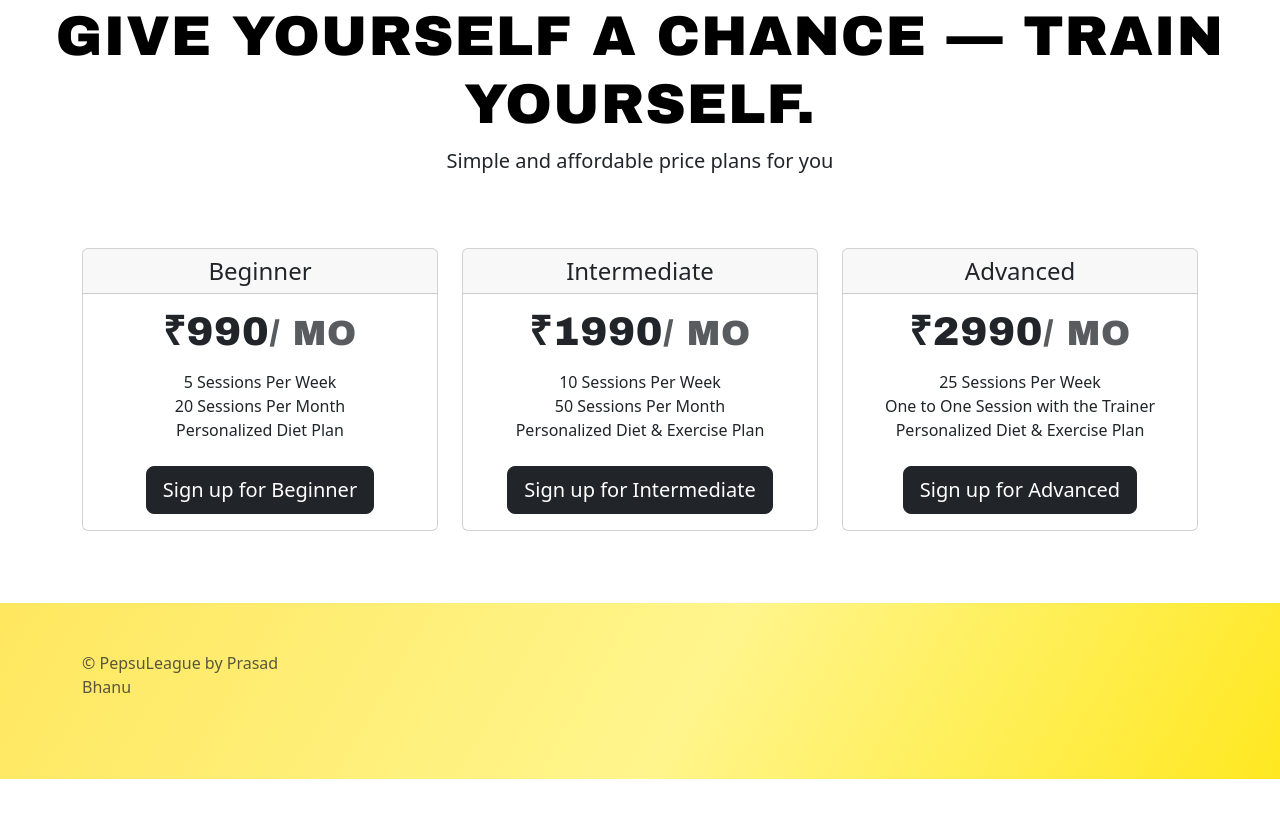
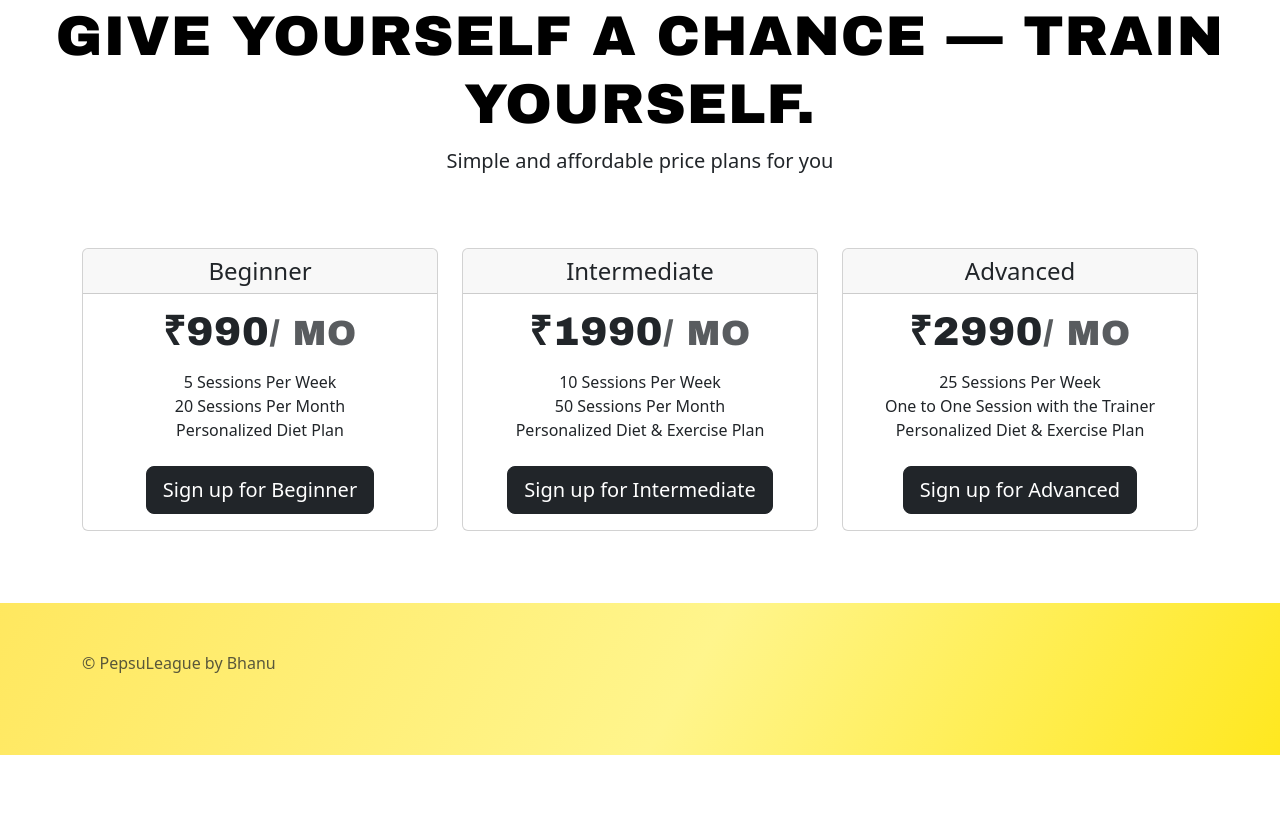
Before and after one commit to Bhanubhaiya/PepsuLeague, a plain HTML site: page index.html in a window 1280 px wide. Shown: the part 3325-4142 px from the top of the page. Drawn offline with nearby package versions, Linux system fonts and the light colour scheme.

Commit message:
Update index.html

```diff
--- a/index.html
+++ b/index.html
@@ -250,7 +250,7 @@ Now when people ask what keeps me going, I smile and say, “Because the person
     <div class="container">
       <footer class="row row-cols-1 row-cols-sm-2 row-cols-md-5 py-5 my-5">
         <div class="col mb-3">
-           <p class="text-body-secondary">© PepsuLeague by Prasad Bhanu</p>
+           <p class="text-body-secondary">© PepsuLeague by Bhanu</p>
         </div>
       </footer>
       </div>
```
